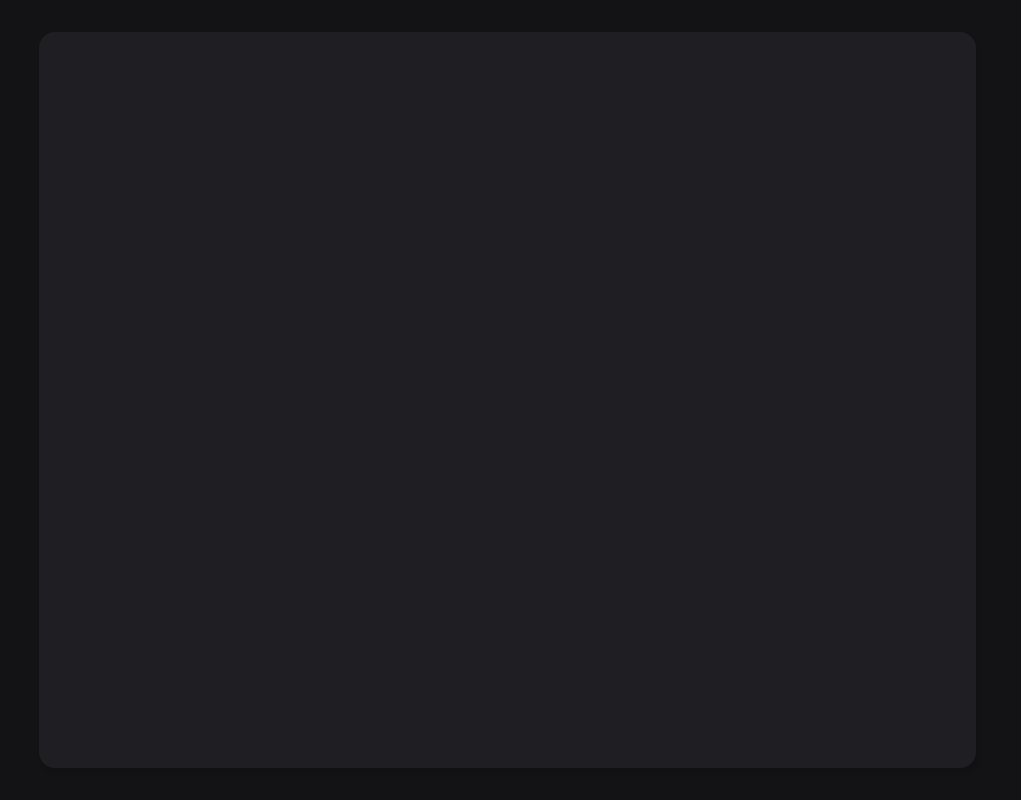
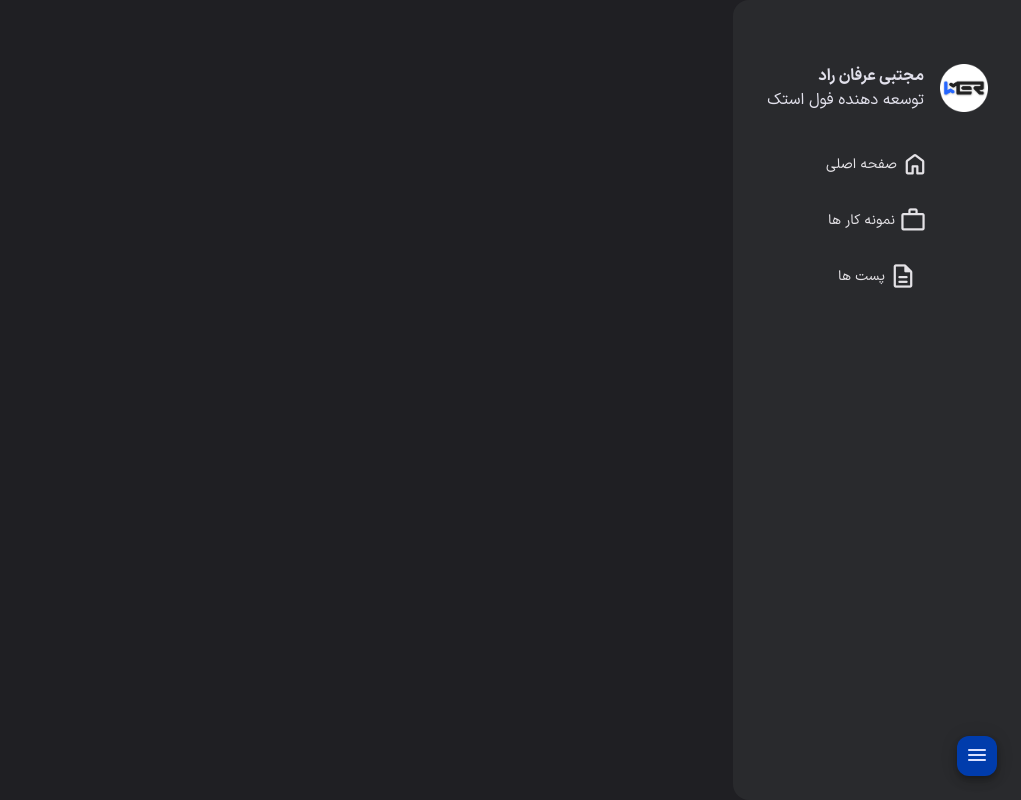
Before and after one commit to mojerf/wmer-front-end-material, an Angular app: page / in a window 1280 px wide. Shown: the whole page, without its empty margins (259-1280 px from the left). Built offline with nearby package versions, Linux system fonts and the light colour scheme.

Commit message:
fix(sidenav)

```diff
--- a/src/app/app.component.html
+++ b/src/app/app.component.html
@@ -1,22 +1,33 @@
-<div class="container">
+<mat-sidenav-container class="container" autosize>
+  <mat-sidenav #drawer mode="side" position="end" opened class="sideNav">
     <header class="header">
       <div class="top-header">
-      <img src="logo-l.png" alt="" class="logo" />
+        <img src="{{ logoUrl }}" alt="" class="logo" />
         <div class="titles">
-        <span class="name">مجتبی عرفان راد</span>
-        <span>توسعه دهنده فول استک</span>
+          <span class="name">{{ titleName }}</span>
+          <span>{{ titleDesc }}</span>
         </div>
       </div>
       <nav class="navigation">
         @for (item of menu; track $index) {
-      <a href="{{ item.url }}" class="link" matRipple>
-        <span class="material-symbols-outlined icon"> {{ item.icon }} </span>
+        <a href="{{ item.url }}" mat-button class="link">
+          <div class="linkText">
+            <span class="material-symbols-rounded icon">
+              {{ item.icon }}
+            </span>
             <span>{{ item.name }}</span>
+          </div>
         </a>
         }
       </nav>
     </header>
-  <main class="main">
-    <div class="card"></div>
-  </main>
-</div>
+  </mat-sidenav>
+
+  <mat-sidenav-content>
+    <main class="main"></main>
+  </mat-sidenav-content>
+</mat-sidenav-container>
+
+<button type="button" mat-mini-fab (click)="drawer.toggle()" class="menuButton">
+  <span class="material-symbols-rounded">menu</span>
+</button>
--- a/src/app/app.component.scss
+++ b/src/app/app.component.scss
@@ -1,16 +1,22 @@
 .container {
-  display: flex;
   height: 100%;
-  gap: 1rem;
+
+  .sideNav {
+    width: 18rem;
 
     .header {
-    width: 22.5rem;
-    padding: 2rem 1rem;
+      padding: 4rem 0;
+      display: flex;
+      flex-direction: column;
+      gap: 2rem;
+      border-radius: 2rem 0 0 2rem;
+      align-items: center;
+      box-sizing: border-box;
+      height: 100%;
 
       .top-header {
         display: flex;
         gap: 1rem;
-      padding: 2rem;
 
         .logo {
           height: 3rem;
@@ -28,24 +34,23 @@
         flex-direction: column;
         gap: 1rem;
         width: 100%;
+        height: 100%;
         box-sizing: border-box;
         align-items: center;
-      padding: 0 3rem;
 
         .link {
+          width: 66%;
+
+          &.active {
+            background: #2667ff33;
+          }
+
+          .linkText {
             display: flex;
+            justify-content: center;
             align-items: center;
             gap: 0.25rem;
             color: var(--mat-app-text-color);
-        padding: 0.5rem;
-        border: 1px solid var(--mat-app-text-color);
-        border-radius: 0.5rem;
-        width: 100%;
-        justify-content: center;
-
-        &:hover {
-          background-color: rgba(255, 255, 255, 0.1);
-        }
 
             .icon {
               font-size: 1.75rem;
@@ -53,17 +58,27 @@
           }
         }
       }
+    }
+  }
 
   .main {
     width: 100%;
-    padding: 2rem 0 2rem 2rem;
+    padding: 2rem;
+    box-sizing: border-box;
 
-    .card {
-      height: 100%;
-      width: 100%;
-      border-radius: 1rem;
-      background-color: var(--mat-autocomplete-background-color);
-      box-shadow: 3px 5px 5px 0px rgba(0, 0, 0, 0.1);
+    // .card {
+    //   height: 100%;
+    //   width: 100%;
+    //   border-radius: 1rem;
+    //   background-color: var(--mat-autocomplete-background-color);
+    //   box-shadow: 3px 5px 5px 0px rgba(0, 0, 0, 0.1);
+    // }
   }
 }
+
+.menuButton {
+  position: absolute;
+  bottom: 1.5rem;
+  right: 1.5rem;
+  z-index: 1;
 }
--- a/src/app/app.component.ts
+++ b/src/app/app.component.ts
@@ -25,4 +25,9 @@ const MENU = [
 })
 export class AppComponent {
   menu = MENU;
+  logoUrl = 'logo-l.png';
+  titleName = 'مجتبی عرفان راد';
+  titleDesc = 'توسعه دهنده فول استک';
+
+  showFiller = false;
 }
--- a/src/index.html
+++ b/src/index.html
@@ -19,7 +19,7 @@
     <link rel="icon" type="image/x-icon" href="favicon.ico" />
     <link
       rel="stylesheet"
-      href="https://fonts.googleapis.com/css2?family=Material+Symbols+Outlined:opsz,wght,FILL,GRAD@24,200,1,0"
+      href="https://fonts.googleapis.com/css2?family=Material+Symbols+Rounded:opsz,wght,FILL,GRAD@24,400,0,0"
     />
   </head>
   <body data-theme="dark">
--- a/src/styles.scss
+++ b/src/styles.scss
@@ -6,8 +6,14 @@
 :root {
   @include mat.all-component-themes(theme.$dark-theme);
 
+  --mat-sidenav-content-background-color: #1f1f23;
+  --mat-sidenav-container-background-color: #292a2d;
+
   body[data-theme="light"] {
     @include mat.all-component-colors(theme.$light-theme);
+
+    --mat-sidenav-content-background-color: #efedf1;
+    --mat-sidenav-container-background-color: #fbf8fd;
   }
 }
 
@@ -45,3 +51,9 @@ body {
     text-decoration: none;
   }
 }
+
+.mat-mdc-button,
+.mat-mdc-outlined-button,
+.mat-mdc-unelevated-button {
+  font-family: inherit !important;
+}
```
Also changed, not shown: src/app/app.module.ts (+10 -1 lines). Lines whose indentation alone changed are shown as unchanged.
